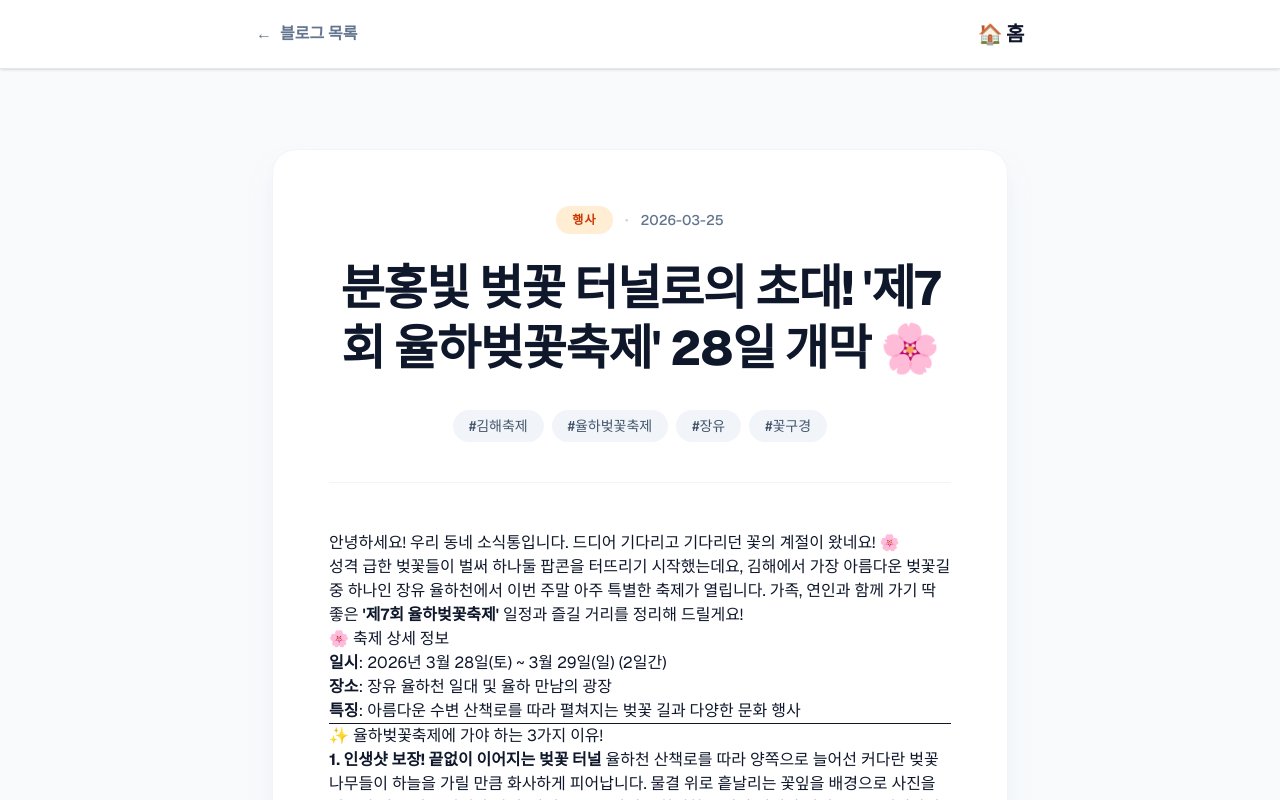
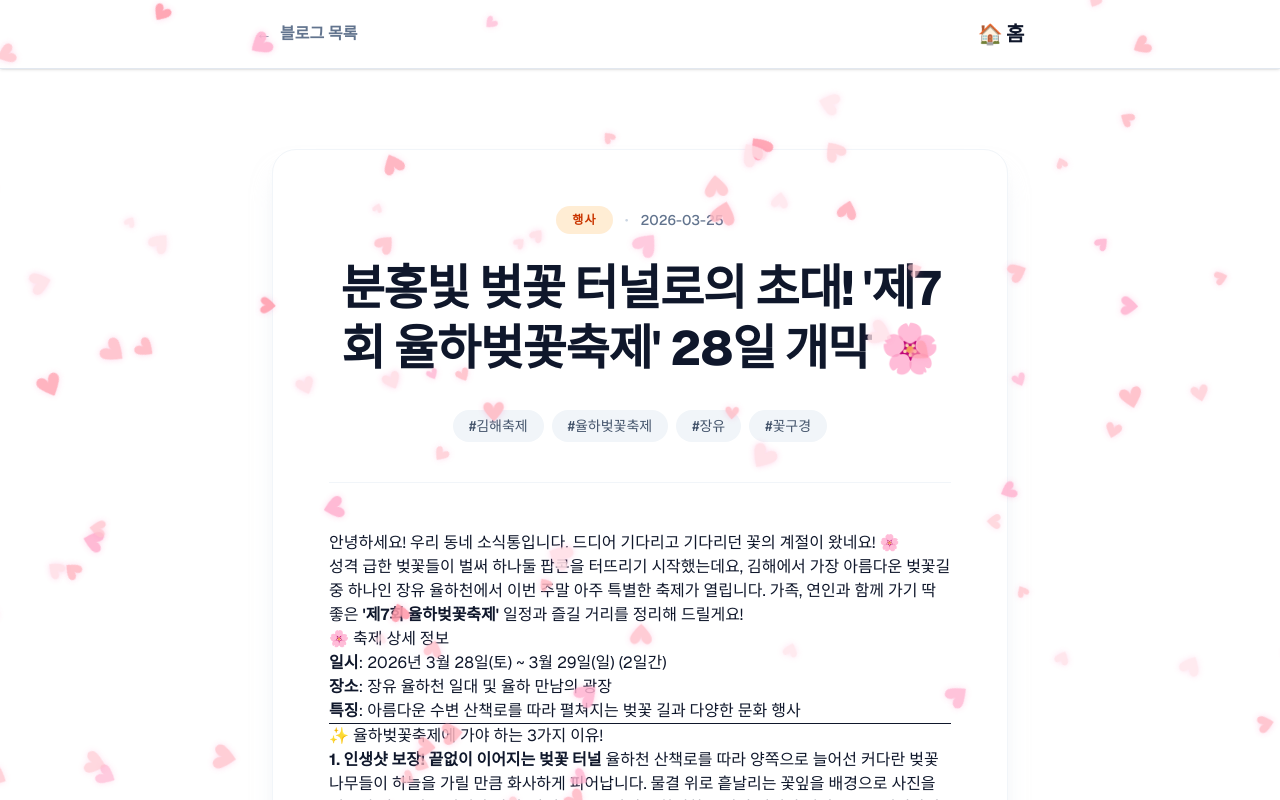
Before and after one commit to mingyuju3546-spec/my-local-info, a Next.js app: page /blog/2026-03-25-yulha-cherry-blossom in a window 1280 px wide. Shown: the top 800 px of the page. Built offline with nearby package versions, Linux system fonts and the light colour scheme.

Commit message:
벚꽃 배경 시인성 및 범위 개선 (전체 화면 적용)

```diff
--- a/src/app/blog/[slug]/page.tsx
+++ b/src/app/blog/[slug]/page.tsx
@@ -24,8 +24,8 @@ export default async function PostPage({ params }: { params: Promise<{ slug: str
   }
 
   return (
-    <div className="min-h-screen bg-slate-50 font-sans text-slate-900">
-      <nav className="border-b border-slate-200 py-5 px-4 sticky top-0 bg-white/90 backdrop-blur-xl z-20 shadow-sm">
+    <div className="min-h-screen font-sans text-slate-900">
+      <nav className="border-b border-slate-200 py-5 px-4 sticky top-0 bg-white/90 backdrop-blur-xl z-10 shadow-sm">
         <div className="max-w-3xl mx-auto flex justify-between items-center">
           <Link href="/blog" className="text-slate-500 hover:text-orange-600 font-semibold transition-all flex items-center gap-2 group">
             <span className="transition-transform group-hover:-translate-x-1">←</span> 블로그 목록
--- a/src/app/blog/page.tsx
+++ b/src/app/blog/page.tsx
@@ -5,8 +5,8 @@ export default function BlogListPage() {
   const allPostsData = getSortedPostsData();
 
   return (
-    <div className="min-h-screen bg-slate-50 font-sans text-slate-900">
-      <nav className="border-b border-slate-200 py-5 px-4 sticky top-0 bg-white/90 backdrop-blur-xl z-20 shadow-sm">
+    <div className="min-h-screen font-sans text-slate-900">
+      <nav className="border-b border-slate-200 py-5 px-4 sticky top-0 bg-white/90 backdrop-blur-xl z-10 shadow-sm">
         <div className="max-w-4xl mx-auto flex justify-between items-center">
           <Link href="/" className="font-extrabold text-slate-900 text-xl tracking-tight">🏠 김해시 정보</Link>
           <div className="flex gap-8">
--- a/src/app/layout.tsx
+++ b/src/app/layout.tsx
@@ -28,7 +28,7 @@ export default function RootLayout({
   return (
     <html lang="ko">
       <body
-        className={`${geistSans.variable} ${geistMono.variable} antialiased flex flex-col min-h-screen relative`}
+        className={`${geistSans.variable} ${geistMono.variable} antialiased flex flex-col min-h-screen relative bg-slate-50`}
       >
         <BlossomBackground />
         <main className="flex-grow relative z-10">
--- a/src/app/page.tsx
+++ b/src/app/page.tsx
@@ -22,9 +22,9 @@ export default function Home() {
   const recentBlogs = allBlogs.slice(0, 2);
 
   return (
-    <div className="min-h-screen bg-pink-50 font-sans text-slate-800">
+    <div className="min-h-screen font-sans text-slate-800">
       {/* 상단 헤더 */}
-      <header className="bg-gradient-to-b from-pink-400 to-pink-600 text-white py-10 px-4 shadow-lg sticky top-0 z-20">
+      <header className="bg-gradient-to-b from-pink-400 to-pink-600 text-white py-10 px-4 shadow-lg sticky top-0 z-10">
         <div className="max-w-4xl mx-auto flex flex-col md:flex-row justify-between items-center gap-6">
           <div className="text-center md:text-left">
             <h1 className="text-4xl font-extrabold mb-2 tracking-tight">🏠 김해시 생활 정보</h1>
--- a/src/components/BlossomBackground.tsx
+++ b/src/components/BlossomBackground.tsx
@@ -25,31 +25,31 @@ export default function BlossomBackground() {
   const [petals, setPetals] = useState<Array<{ id: number; style: React.CSSProperties }>>([]);
 
   useEffect(() => {
-    const petalCount = 25; // 벚꽃 잎의 수
+    const petalCount = 100; // 벚꽃 잎의 수 대폭 증가
     const newPetals = Array.from({ length: petalCount }).map((_, i) => {
-      const left = Math.random() * 100; // 랜덤 가로 위치 (0%~100%)
-      const duration = 10 + Math.random() * 15; // 낙하 시간 (10s~25s)
-      const delay = Math.random() * -20; // 시작 지연 (이미 화면에 흩뿌려진 느낌을 위해 음수 사용)
-      const size = 10 + Math.random() * 15; // 꽃잎 크기 (10px~25px)
-      const rotate = Math.random() * 360; // 초기 회전각
-      const swayDuration = 3 + Math.random() * 4; // 좌우 흔들림 시간 (3s~7s)
-      const opacity = 0.5 + Math.random() * 0.4; // 투명도 (0.5~0.9)
+      const left = -10 + Math.random() * 120; // 화면 밖에서도 시작하도록 범위 확장
+      const duration = 15 + Math.random() * 20; // 더 천천히 떨어지게 조정
+      const delay = Math.random() * -30;
+      const size = 12 + Math.random() * 20;
+      const rotate = Math.random() * 360;
+      const swayDuration = 5 + Math.random() * 6;
+      const opacity = 0.6 + Math.random() * 0.3;
 
-      // 벚꽃 색상 랜덤 선택 (부드러운 핑크 계열)
-      const colors = ["#ffc0cb", "#ffb6c1", "#ff99aa", "#ffecf1"];
+      const colors = ["#ffc0cb", "#ffb6c1", "#ff99aa", "#ffb2d0", "#ffdee6"];
       const color = colors[Math.floor(Math.random() * colors.length)];
 
       return {
         id: i,
         style: {
           left: `${left}%`,
-          top: `-5%`,
+          top: `-10%`,
           fontSize: `${size}px`,
           color: color,
           opacity: opacity,
           width: `${size}px`,
           height: `${size}px`,
-          transform: `rotate(${rotate}deg)`,
+          transform: `rotate(${rotate}deg) rotateY(${Math.random() * 360}deg)`,
+          filter: "drop-shadow(0 0 3px rgba(255,105,180,0.3))", // 그림자 강화
           animation: `
             fall ${duration}s linear infinite ${delay}s,
             sway ${swayDuration}s ease-in-out infinite alternate
@@ -61,7 +61,7 @@ export default function BlossomBackground() {
   }, []);
 
   return (
-    <div className="fixed inset-0 pointer-events-none z-0 overflow-hidden" aria-hidden="true">
+    <div className="fixed inset-0 pointer-events-none z-[99] overflow-hidden" aria-hidden="true">
       {petals.map((petal) => (
         <Petal key={petal.id} id={petal.id} style={petal.style} />
       ))}
```
